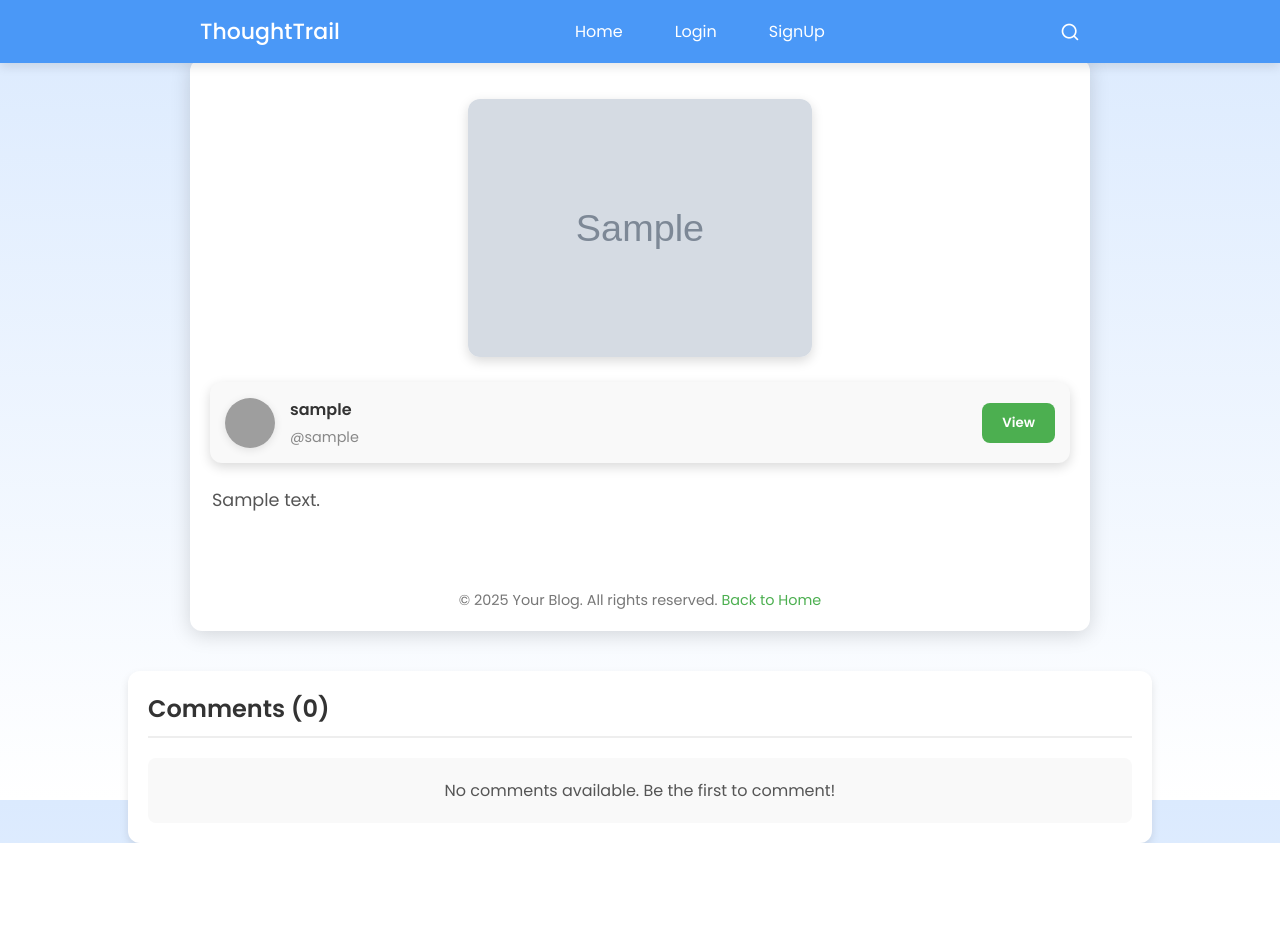
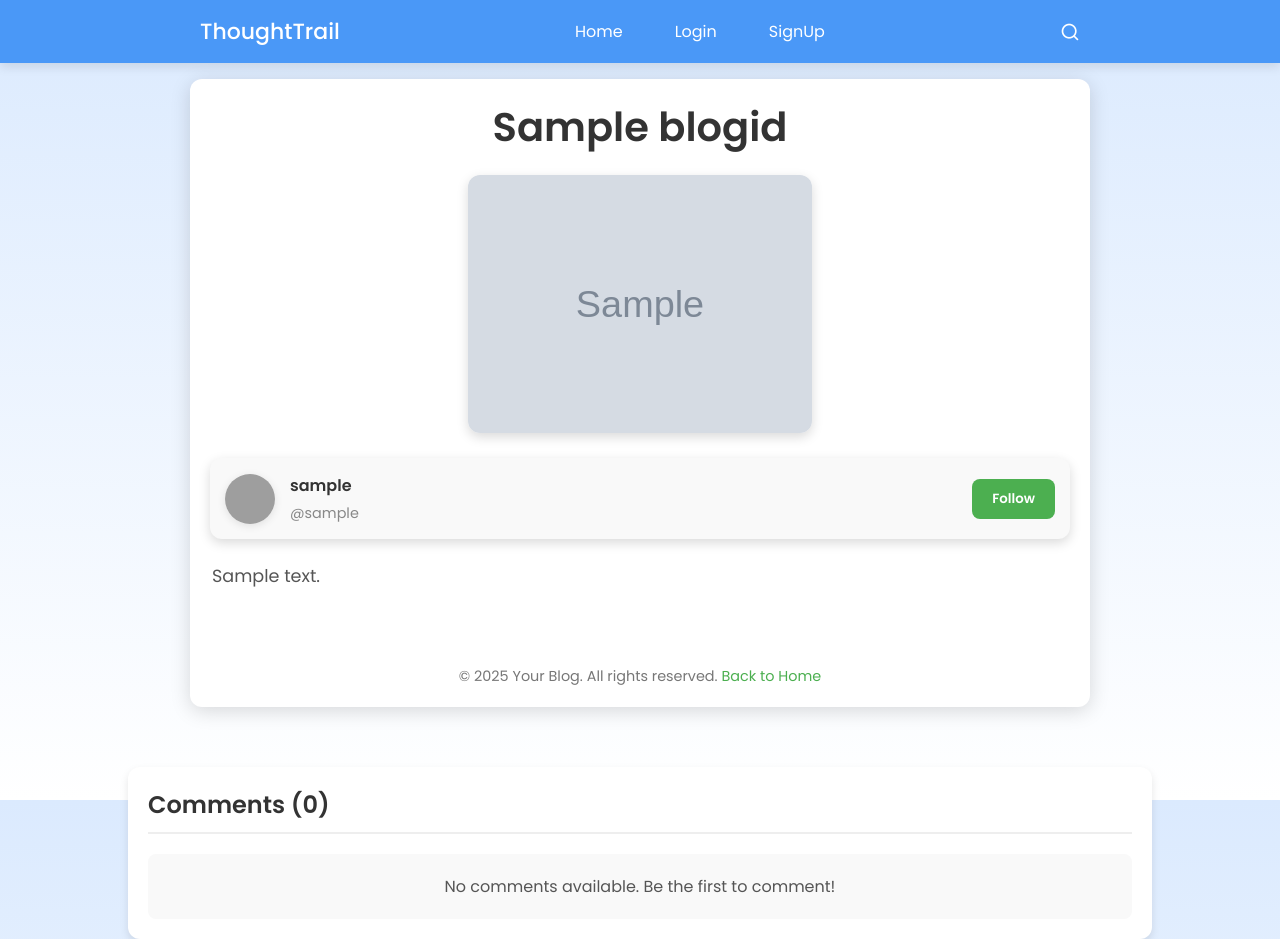
Before and after one commit to AyushSingh1002/ThoughtTrail, a Node server app: template views/blog.ejs in a window 1280 px wide. Before the commit the page ends 843 px from the top, so only its background shows below. Run offline with Node 20, Linux system fonts and the light colour scheme; the template is opened without the code that fills it: most values are stand-ins (such as "Sample title", 1, 10 or a date in 2020); grey boxes marked "Sample" are stand-in pictures; some libraries are stand-ins or nearby versions; grey boxes are pictures that could not be loaded.

Commit message:
uid error resolved

```diff
--- a/controller/index.js
+++ b/controller/index.js
@@ -44,7 +44,7 @@ async function createUser(req,res) {
             await user.save();
             await currentUser.save();
 
-            return res.status(200).redirect(`/follow/${userId}`);
+            return res.status(200).redirect("back");
 
         } catch (error) {
             console.log("error", error)
--- a/package.json
+++ b/package.json
@@ -11,18 +11,14 @@
   "license": "ISC",
   "description": "",
   "dependencies": {
-    "@react-pdf-viewer/core": "^3.12.0",
-    "@react-pdf-viewer/default-layout": "^3.12.0",
     "cookie-parser": "^1.4.7",
     "dotenv": "^16.4.7",
     "ejs": "^3.1.10",
     "express": "^4.21.1",
     "imagekit": "^6.0.0",
     "jsonwebtoken": "^9.0.2",
-    "mongodb": "^6.14.0",
     "mongoose": "^8.8.3",
     "multer": "^1.4.5-lts.1",
-    "nodemon": "^3.1.7",
-    "pdfjs-dist": "^3.11.174"
+    "nodemon": "^3.1.7"
   }
 }
--- a/routes/index.js
+++ b/routes/index.js
@@ -113,7 +113,10 @@ router.post("/profile/:id", checkUserAuth, upload.single("file-input"), async (r
 router.get("/follow/:id", checkUserAuth, async (req, res) => {
   try {
       const userId = req.params.id; // Directly extract the ID from params
-      console.log("123", userId);
+
+      if (!userId) {
+          return res.status(400).res.redirect("/login");
+      }
 
       // Fetch user details using the ID
       const currentUser = await userSchema.findById(userId);
--- a/views/blog.ejs
+++ b/views/blog.ejs
@@ -24,7 +24,7 @@
 
         .container {
             max-width: 900px;
-            margin: 40px auto;
+            margin: 60px auto;
             padding: 20px;
             background-color: var(--background-color);
             border-radius: 12px;
@@ -36,7 +36,7 @@
         .blog-title {
             font-size: 2.5rem;
             font-weight: bold;
-            color: var(--primary-color);
+            color: var(--text-color);
             margin-bottom: 20px;
             text-align: center;
             line-height: 1.4;
@@ -247,7 +247,7 @@
             }
 
             .blog-title {
-                font-size: 2rem;
+                font-size: 1.5rem;
             }
 
             .blog-cover {
@@ -272,22 +272,43 @@
     <%- include("./partials/navbar.ejs") %>
 
     <div class="container">
-        <h1 class="blog-title"><%=  %></h1>
+        <h1 class="blog-title"><%= blogid.title %></h1>
         <div class="image-container">
-            <img class="blog-cover" src="<%= blogid.CoverImgURL %>" alt="<%=  %> cover image" loading="lazy">
+            <img class="blog-cover" src="<%= blogid.CoverImgURL %>" alt="<%= blogid.title %> cover image" loading="lazy">
 
 
 
         </div>
-        <div class="creator-info" style="display: flex; align-items: center; margin-bottom: 20px; gap: 15px; padding: 15px; background-color: var(--secondary-color); border-radius: 12px; box-shadow: 0 4px 12px var(--shadow-color);">
-            <img src="<%= blogid.createdby.ProfilePic %>" alt="<%= blogid.createdby.userName %>'s Profile Picture" style="width: 50px; height: 50px; border-radius: 50%; object-fit: cover; box-shadow: 0 2px 8px rgba(0, 0, 0, 0.1);">
+        <div class="creator-info" style="display: flex; align-items: center; margin-bottom: 20px; gap: 15px; padding: 15px; background-color: var(--secondary-color); border-radius: 12px; box-shadow: 0 4px 12px var(--shadow-color); width: full;">
+            <img onclick="window.location.href='/follow/<%= blogid.createdby._id %>'" src="<%= blogid.createdby.ProfilePic %>" alt="<%= blogid.createdby.userName %>'s Profile Picture" style="cursor: pointer; width: 50px; height: 50px; border-radius: 50%; object-fit: cover; box-shadow: 0 2px 8px rgba(0, 0, 0, 0.1);">
             <div style="flex: 1;">
                 <p style="margin: 0; font-weight: bold; color: var(--text-color); font-size: 1rem;"><%= blogid.createdby.userName %></p>
                 <p style="margin: 5px 0 0; color: #888; font-size: 0.9rem;">@<%= blogid.createdby.userName %></p>
             </div>
-            <button onclick="window.location.href='/follow/<%= blogid.createdby._id %>'" style="padding: 10px 20px; background-color: var(--primary-color); color: white; border: none; border-radius: 8px; font-weight: bold; cursor: pointer; transition: background-color 0.3s ease;">
-              View
-          </button>
+
+           <% if (locals.user) { %>
+            <% if (blogid.createdby._id.toString() === user._id.toString()) { %>
+                <button onclick="window.location.href='/profile/<%= blogid.createdby._id %>'" style="padding: 10px 20px; background-color: var(--primary-color); color: white; border: none; border-radius: 8px; font-weight: bold; cursor: pointer; transition: background-color 0.3s ease;">
+                    Profile
+                 </button>
+               <% } else { %>
+                <form method="POST" action="/follow/<%= blogid.createdby._id %>">
+                    <button type="submit" style="padding: 10px 20px; background-color: var(--primary-color); color: white; border: none; border-radius: 8px; font-weight: bold; cursor: pointer; transition: background-color 0.3s ease;">
+                        <% if (blogid.createdby.followers.includes(user._id.toString())) { %>
+                         Unfollow
+                        <% } else { %>
+                         Follow
+                        <% } %>
+                     </button>
+                </form>
+                  <% } %>
+                  <% } else { %>
+                    <button onclick="window.location.href='/login'" style="padding: 10px 20px; background-color: var(--primary-color); color: white; border: none; border-radius: 8px; font-weight: bold; cursor: pointer; transition: background-color 0.3s ease;">
+                        Follow
+                     </button>
+                    <% } %>
+
+
         </div>
 
         <div class="blog-content"><%= blogid.content %>
--- a/views/userPage.ejs
+++ b/views/userPage.ejs
@@ -205,6 +205,7 @@
     </div>
 
     <!-- Follow Button -->
+    <% if (locals.user) { %>
     <% if (curUser._id.toString() !== user._id.toString()) { %>
       <form action="/follow/<%= curUser._id %>" method="POST">
         <button type="submit" class="btn-follow">
@@ -216,10 +217,12 @@
         </button>
       </form>
     <% } %>
+    <% } %>
+
 
     <!-- Footer -->
     <div class="footer">
-      <p>Want to see more? <a href="/explore">Explore other profiles</a></p>
+      <p>Want to see more? <a href="/">Explore other profiles</a></p>
     </div>
   </div>
   <script>
```
Also changed, not shown: 1 other file.
